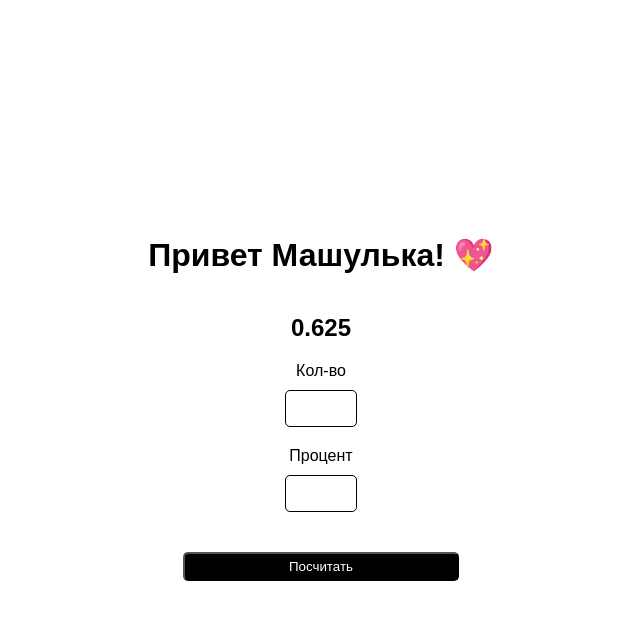
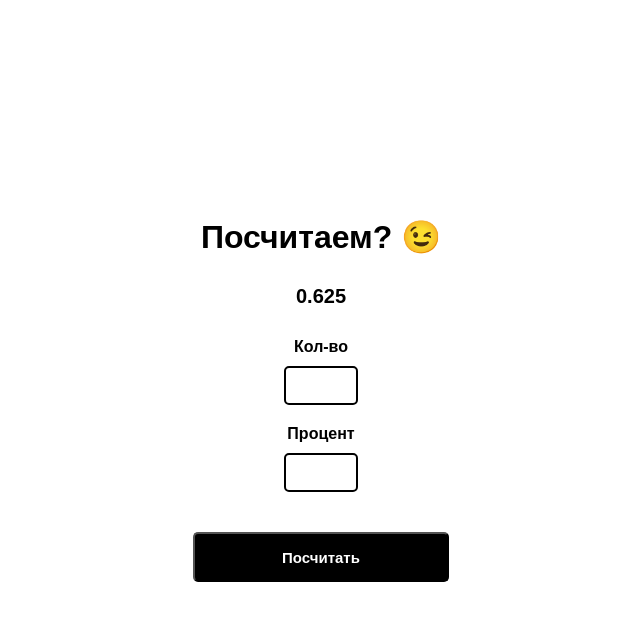
Before and after one commit to Zoytz/vcounter, a plain HTML site: page index.html in a window 1280 px wide. Both pictures are taken after typing "5", "5" into the empty fields and a click on the button "Посчитать". Shown: the whole page, without its empty margins (319-959 px from the left). Drawn offline with Linux system fonts and the light colour scheme.

Commit message:
feat: animation, title

```diff
--- a/index.css
+++ b/index.css
@@ -1,3 +1,7 @@
+* {
+  margin: 0;
+}
+
 .page {
   margin: 0;
   padding: 0;
@@ -20,11 +24,21 @@
 
 .title {
   margin: 0 auto;
+  padding: 0 10px 0;
+  text-align: center;
 }
 
 .form__title {
-  margin: 0;
-  margin-top: 20px;
+  font-size: 20px;
+  margin: 10px 0 10px;
+  height: 22px;
+  line-height: 20px;
+  opacity: 0;
+  transition: opacity .2s linear;
+}
+
+.form__title_type_visible {
+  opacity: 1;
 }
 
 .form__label {
@@ -33,6 +47,7 @@
   justify-content: space-between;
   align-items: center;
   gap: 10px;
+  font-weight: bold;
 }
 
 .form__label:last-of-type {
@@ -42,7 +57,7 @@
 .form__input {
   padding: 10px;
   max-width: 50px;
-  border: 1px solid #000;
+  border: 2px solid #000;
   border-radius: 5px;
 }
 
@@ -52,4 +67,7 @@
   border-radius: 5px;
   color: #fff;
   width: 80%;
+  height: 50px;
+  font-size: 15px;
+  font-weight: bold;
 }
--- a/index.html
+++ b/index.html
@@ -11,8 +11,8 @@
   <div class="page">
 
     <form class="form" name="form" novalidate>
-      <h1 class="title">Привет Машулька! 💖</h1>
-      <h2 class="form__title">Посчитаем?</h2>
+      <h1 class="title">Посчитаем? 😉</h1>
+      <h2 class="form__title"></h2>
       <label for="volume" class="form__label">
         Кол-во
         <input type="number" class="form__input" name="volume" id="volume" maxlength="5" required>
--- a/index.js
+++ b/index.js
@@ -1,14 +1,21 @@
 const form = document.querySelector('form');
 const volumeInput = document.getElementById('volume');
 const procInput = document.getElementById('proc');
-const title = document.querySelector('.form__title');
+const formTitle = document.querySelector('.form__title');
 
-function handleSubmit(e) {
-  e.preventDefault();
+function valuesSetter() {
   const values = ((volumeInput.value/100*procInput.value) * 2.5);
-  title.textContent = values;
+  formTitle.textContent = values;
+  formTitle.classList.add('form__title_type_visible');
   volumeInput.value = '';
   procInput.value = '';
 }
 
+function handleSubmit(e) {
+  e.preventDefault();
+  formTitle.textContent = '';
+  formTitle.classList.remove('form__title_type_visible');
+  setTimeout(valuesSetter, 200);
+}
+
 form.addEventListener('submit', handleSubmit);
```
